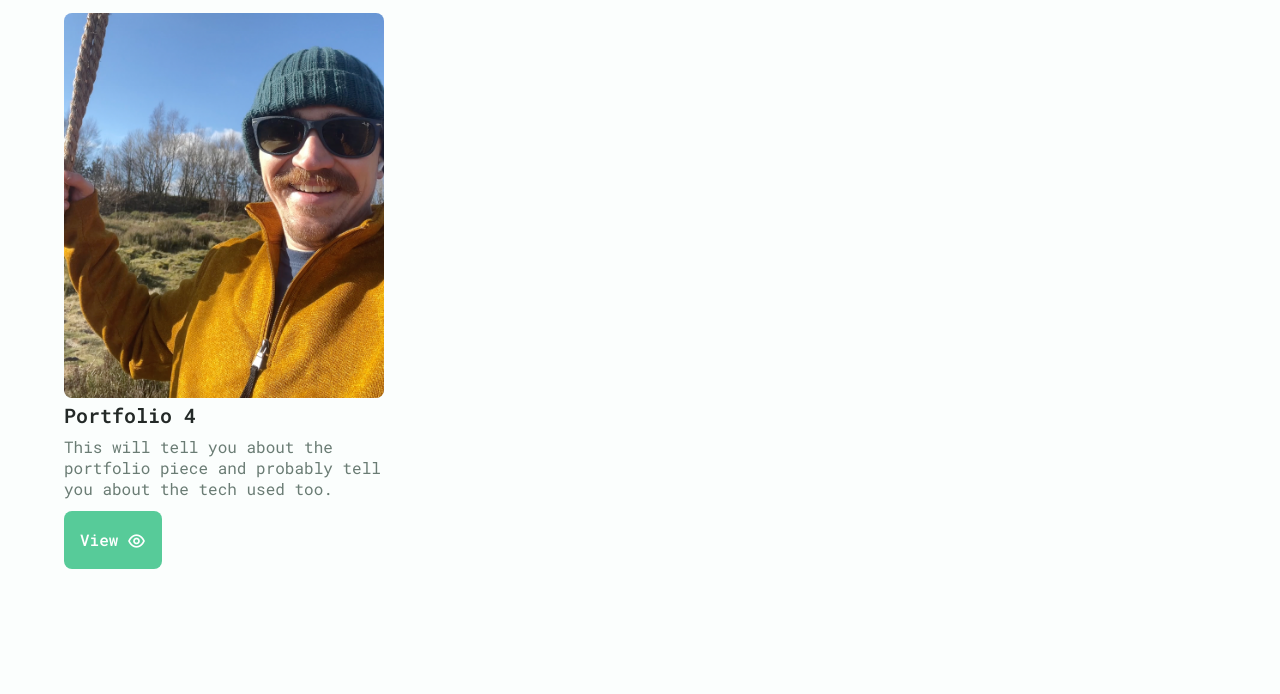
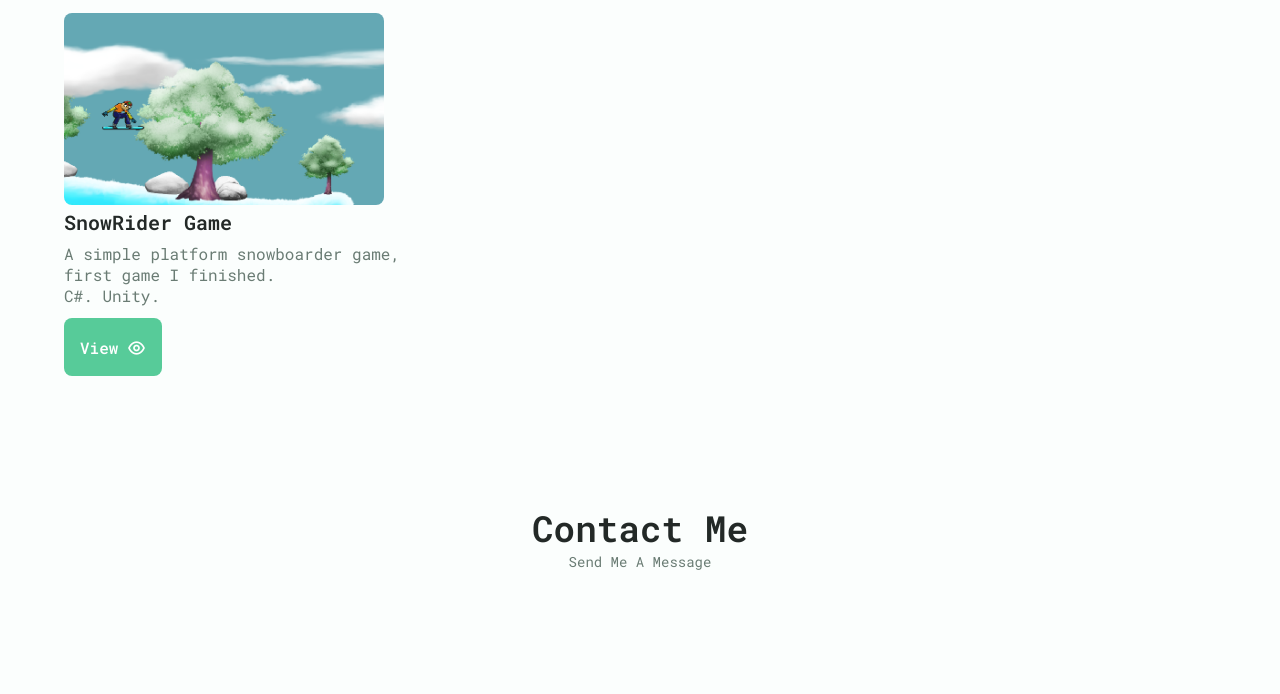
Before and after one commit to aswain03/my-website, a plain HTML site: page index.html in a window 1280 px wide. Shown: the part 3595-4289 px from the top of the page. Drawn offline with nearby package versions, Linux system fonts and the light colour scheme.

Commit message:
adds first unity game

```diff
--- a/index.html
+++ b/index.html
@@ -411,11 +411,11 @@
                         </div>
                         <!-- 4444444444 -->
                         <div class="portfolio__content ">
-                            <img src="/assets/images/alexOnASwing.jpg" alt="" class="portfolio__img">
+                            <img src="/assets/images/SnowRider_Phot.png" alt="" class="portfolio__img">
                             <div class="portfolio__data">
-                                <h3 class="portfolio__title">Portfolio 4</h3>
-                                <p class="portfolio__description">This will tell you about the portfolio piece and probably tell you about the tech used too.</p>
-                                <a href="#" class="button button--flex button--small portfolio__button">
+                                <h3 class="portfolio__title">SnowRider Game</h3>
+                                <p class="portfolio__description">A simple platform snowboarder game, first game I finished. <br>C#. Unity. </p>
+                                <a href="https://digitalmariner.itch.io/snowrider-v1" class="button button--flex button--small portfolio__button">
                                     View
                                     <i class="uil uil-eye button__icon"></i>
                                 </a>
```
Also changed, not shown: assets/images/SnowRider_Phot.png (added).
